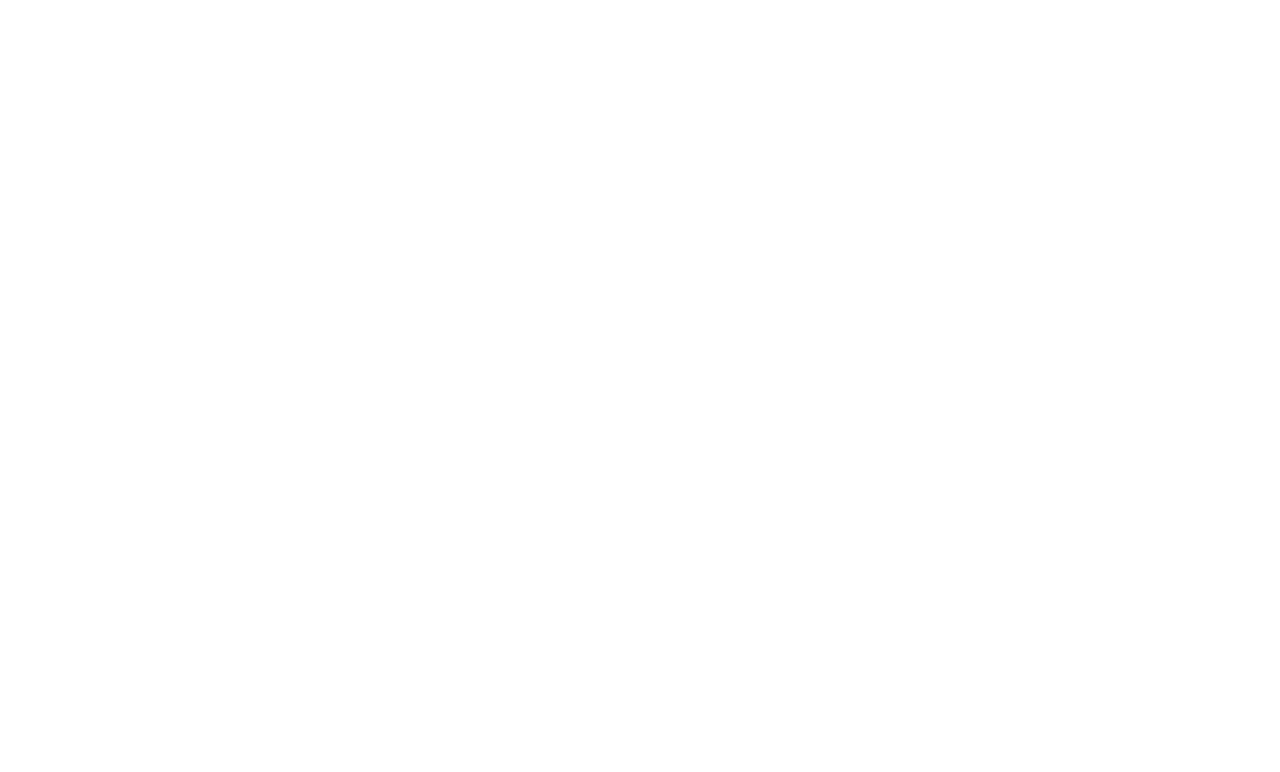
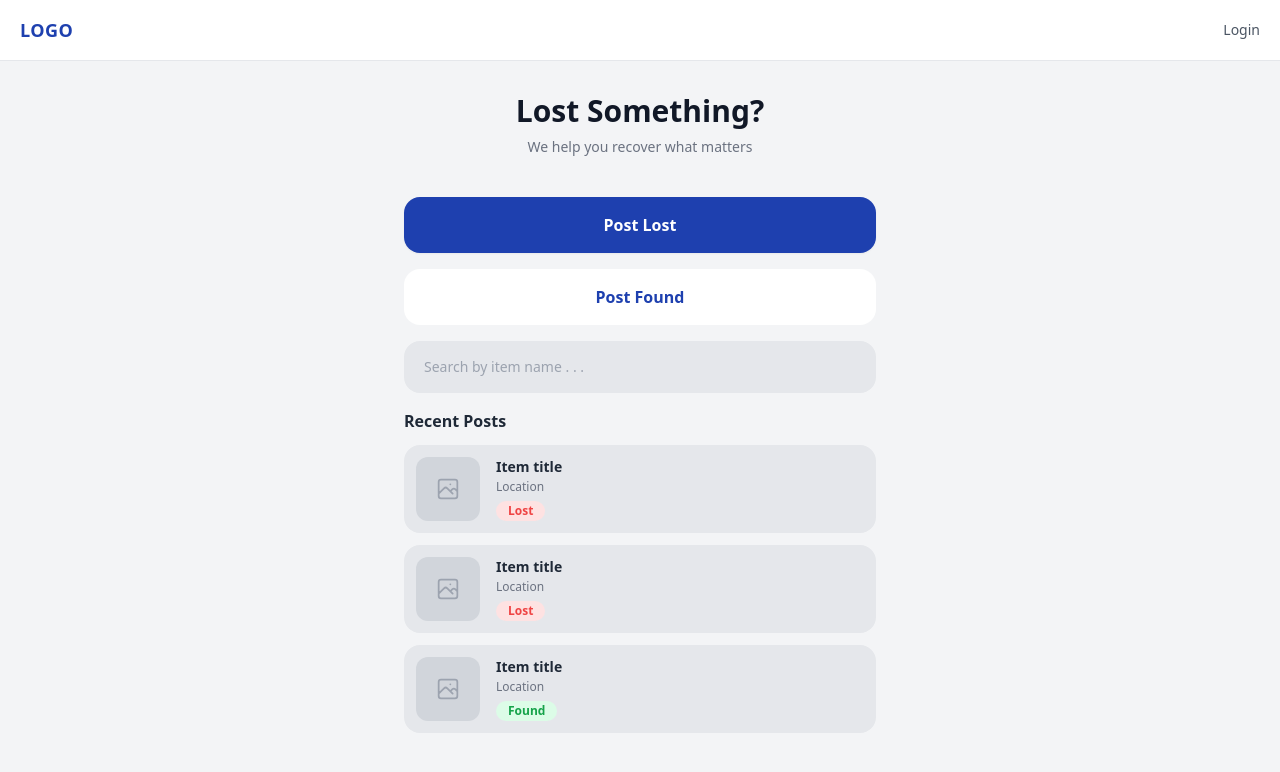
Before and after one commit to m-arshad-dev/recalaim-frontend, a React (Vite) app: page /home in a window 1280 px wide. Before the commit this address had no page. Shown: the top 772 px of the page. Built offline with nearby package versions, Linux system fonts and the light colour scheme.

Commit message:
Adding Home page

```diff
--- a/src/App.jsx
+++ b/src/App.jsx
@@ -1,5 +1,5 @@
 import { BrowserRouter as Router, Routes, Route } from "react-router-dom";
-//import Home from "./pages/Home";
+import Home from "./pages/Home";
 import Dashboard from "./pages/Dashboard";
 //import Login from "./features/auth/Login";
 //import Signup from "./features/auth/Signup";
@@ -12,6 +12,7 @@
       <Routes>
 
         <Route path="/dashboard" element={<Dashboard />} />
+        <Route path="/home" element={<Home/>}/>
 
       </Routes>
     </Router>
--- /dev/null
+++ b/src/pages/Home.jsx
@@ -0,0 +1,85 @@
+import { useState } from "react";
+import { useNavigate } from  "react-router-dom";
+
+const recentPosts = [
+  { id: 1, title: "Item title", location: "Location", status: "Lost", image: null },
+  { id: 2, title: "Item title", location: "Location", status: "Lost", image: null },
+  { id: 3, title: "Item title", location: "Location", status: "Found", image: null },
+];
+
+export default function Home(){
+    const [search, setSearch] = useState("");
+    const navigate = useNavigate();
+
+    const filtered = recentPosts.filter((p) =>
+        p.title.toLowerCase().includes(search.toLowerCase())
+    );
+
+    return(
+        <div className="min-h-screen bg-gray-100 font-sans">
+            <header className="bg-white px-5 py-4 flex items-center justify-between border-b border-gray-200">
+                <span className="text-blue-800 font-extrabold text-lg tracking-wide">LOGO</span>
+                <button onClick={() => navigate("/login")}
+                    className="text-gray-600 text-sm font-medium hover:text-blue-700 transition-colors">
+                        Login
+                    </button>
+            </header>
+            <main className="max-w-lg mx-auto px-5 py-8 space-y-4">
+                <div className="text-center mb-6">
+                    <h1 className="text-3xl font-extrabold text-gray-900 mb-2">
+                        Lost Something?
+                    </h1>
+                    <p className="text-gray-500 text-sm">
+                        We help you recover what matters
+                    </p>
+                </div>
+                <button onClick={()=>navigate("/post-lost")}
+                    className="w-full bg-blue-800 hover:bg-blue-900 active:scale-[0.98] text-white font-semibold py-4 rounded-2xl transition-all duration-150 shadow-sm">
+                        Post Lost
+                </button>
+                <button onClick={() => navigate("/post-found")}
+                    className="w-full bg-white hover:bg-gray-50 active:scale-[0.98] text-blue-800 font-semibold py-4 rounded-2xl border-gray-200 transition-all duration-150">
+                        Post Found
+                </button>
+
+                <div className="relative">
+                    <input type="text" value={search} onChange={(e) => setSearch(e.target.value)} placeholder="Search by item name . . ."
+                    className="w-full bg-gray-200 text-gray-500 placeholder-gray-400 text-sm px-5 py-4 rounded-2xl outline-none focus:ring-2 focus:ring-blue-300 transition-all"/>
+                </div>
+                <div>
+                    <h2 className=" text-base font-bold text-gray-800 mb-3">
+                        Recent Posts
+                    </h2>
+                    <div className="space-y-3">
+                        {filtered.map((post) =>(
+                            <div key={post.id} onClick={() => navigate(`/item/${post.id}`)} className="bg-gray-200 rounded-2xl p-3 flex items-center gap-4 cursor-pointer hover:bg-gray-300 active:scale-[0.98] transition-all">
+                                <div className="w-16 h-16 rounded-xl bg-gray-300 flex-shrink-0 flex items-center justify-center">
+                                    <svg className="w-7 h-7 text-gray-400" fill="none" viewBox="0 0 24 24" stroke="currentColor">
+                                        <path strokeLinecap="round" strokeLinejoin="round" strokeWidth={1.5} d="M4 16l4.586-4.586a2 2 0 012.828 0L16 16m-2-2l1.586-1.586a2 2 0 012.828 0L20 14m-6-6h.01M6 20h12a2 2 0 002-2V6a2 2 0 00-2-2H6a2 2 0 00-2 2v12a2 2 0 002 2z" />
+                                    </svg>
+                                </div>
+
+                                <div className="flex-1 min-w-0">
+                                    <p className="font-bold text-gray-800 text-sm">{post.title}</p>
+                                    <p className="text-gray-500 text-xs mt-0.5">{post.location}</p>
+                                    <span className={`inline-block mt-1.5 text-xs font-semibold px-3 py-0.5 rounded-full
+                                        ${
+                                            post.status === "Lost"
+                                            ? "bg-red-100 text-red-500"
+                                            : "bg-green-100 text-green-600"
+                                        }`}>
+                                            {post.status}
+                                        </span>
+                                </div>
+                            </div>
+                        ))}
+                        {filtered.length === 0 && (
+                            <p className="text-center text-gray-400 text-sm py-6">No items found.</p>
+                        )}
+                    </div>
+                </div>
+
+            </main>
+        </div>
+    );
+}
```
